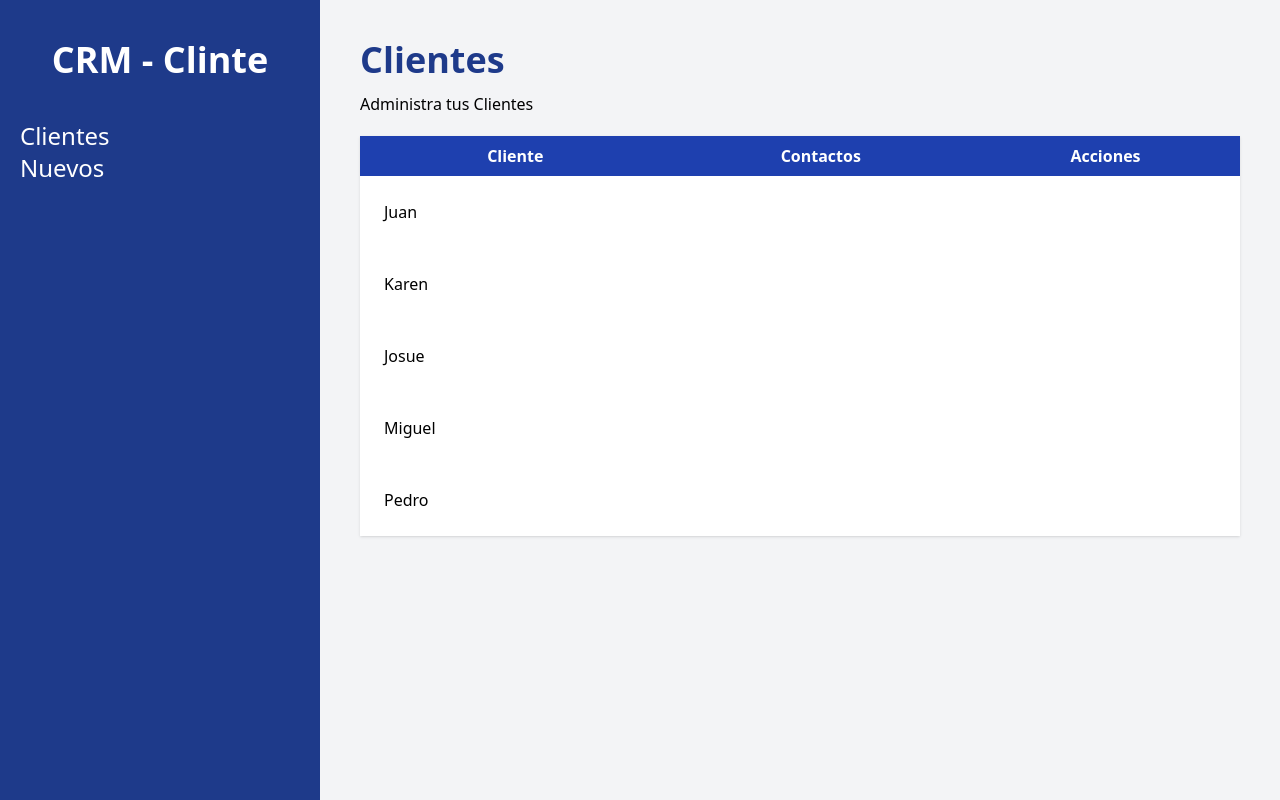
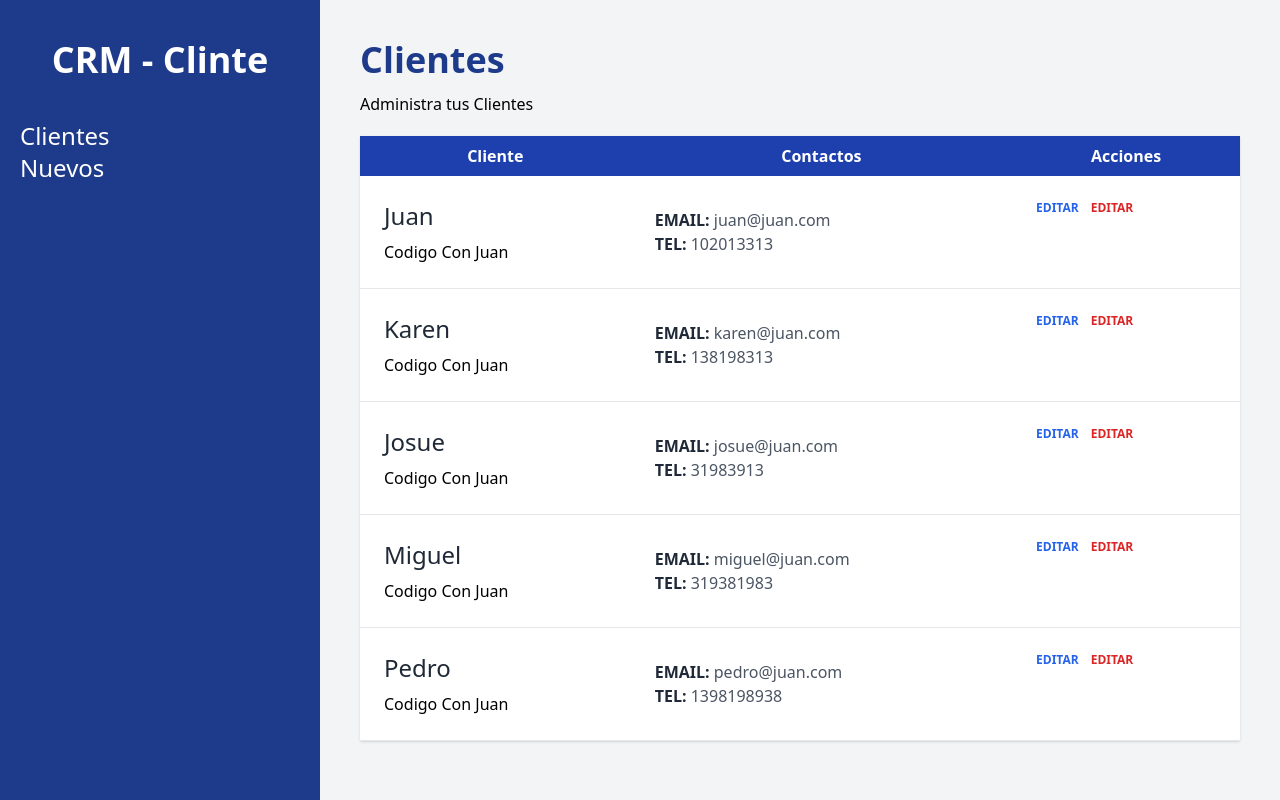
Before and after one commit to ulises58/CrmReact, a React (Vite) app: page / in a window 1280 px wide. Built offline with nearby package versions, Linux system fonts and the light colour scheme.

Commit message:
Mostrando el Resto de la Información

```diff
--- a/src/components/Cliente.jsx
+++ b/src/components/Cliente.jsx
@@ -1,8 +1,35 @@
 const Cliente = ({ cliente }) => {
   const { nombre, empresa, email, telefono, id } = cliente;
   return (
-    <tr>
-      <td className="p-6">{nombre}</td>
+    <tr className="border-b">
+      <td className="p-6 space-y-2">
+        <p className="text-2xl text-gray-800">{nombre}</p>
+        <p className="">{empresa}</p>
+      </td>
+      <td className="p-6">
+        <p className="text-gray-600">
+          <span className="text-gray-800 uppercase font-bold">Email: </span>
+          {email}
+        </p>
+        <p className="text-gray-600">
+          <span className="text-gray-800 uppercase font-bold">Tel: </span>
+          {telefono}
+        </p>
+      </td>
+      <td className="p-6 flex gap-3">
+        <button
+          type="button"
+          className="text-blue-600 hover:text-blue-700 uppercase font-bold text-xs"
+        >
+          Editar
+        </button>
+        <button
+          type="button"
+          className="text-red-600 hover:text-red-700 uppercase font-bold text-xs"
+        >
+          Editar
+        </button>
+      </td>
     </tr>
   );
 };
```
